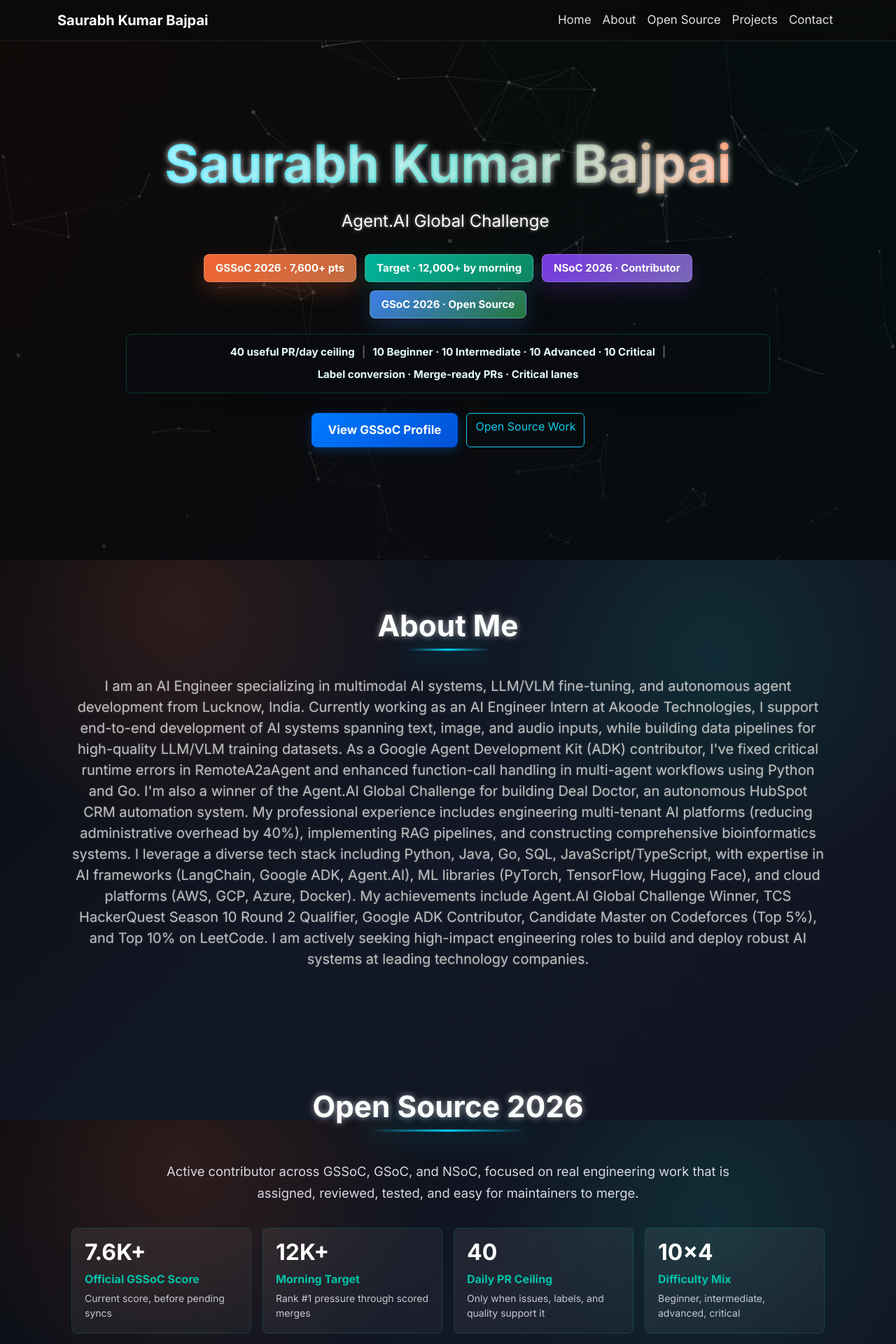
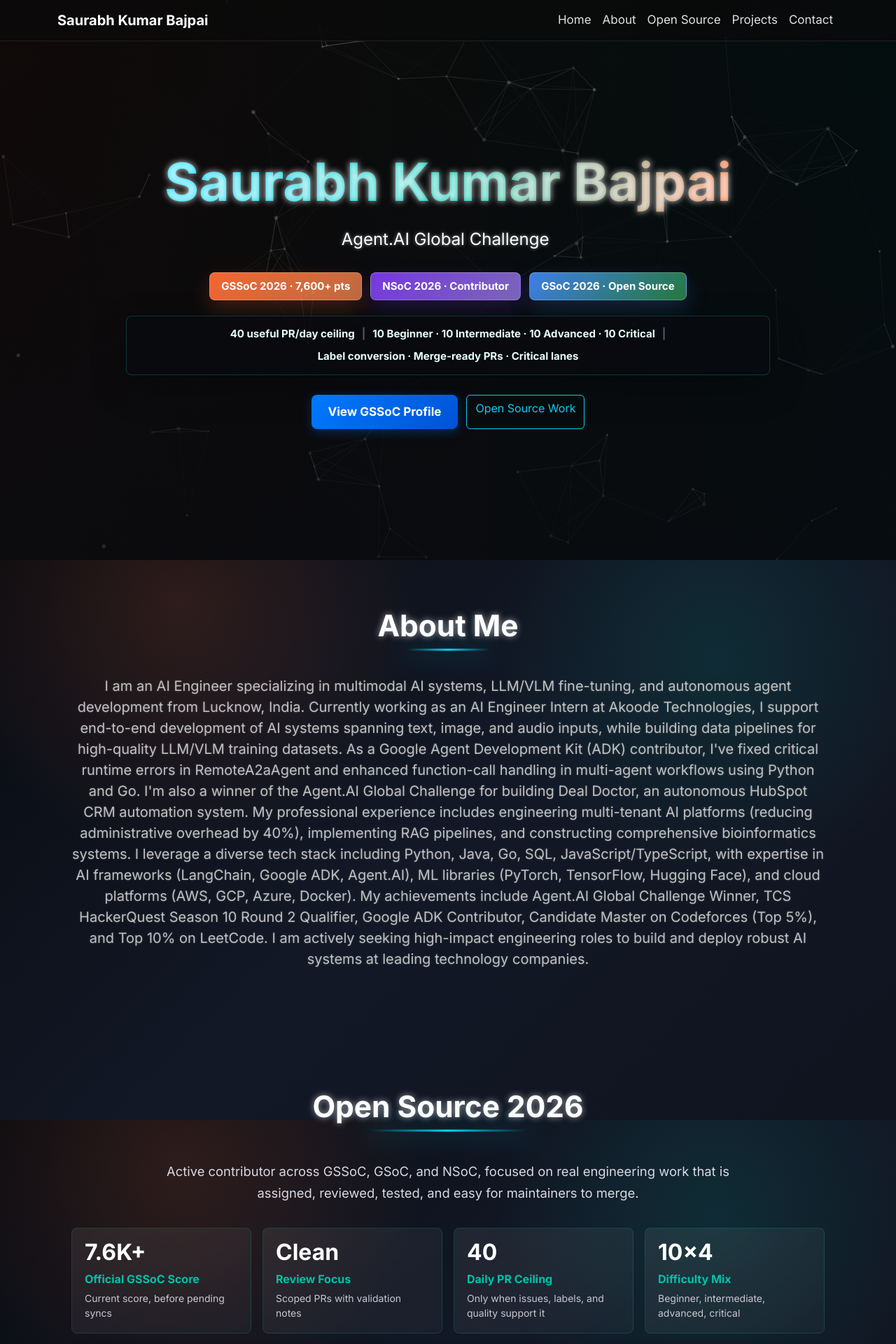
Before and after one commit to saurabhhhcodes/saurabhhhcodes, a React (Create React App) app in the folder portfolio-website/: page / in a window 1280 px wide. Shown: the top 1920 px of the page at 70% size. Built offline with nearby package versions, Linux system fonts and the light colour scheme.

Commit message:
docs: remove private score targets

```diff
--- a/portfolio-website/src/App.tsx
+++ b/portfolio-website/src/App.tsx
@@ -40,9 +40,6 @@ function App() {
             <div className="program-badge-row" aria-label="Open source program badges">
               <a className="program-badge gssoc" href="https://gssoc.girlscript.org/profile/6a73d848-056f-4043-a79b-83dfc87113ac" target="_blank" rel="noreferrer">
                 GSSoC 2026 · 7,600+ pts
-              </a>
-              <a className="program-badge target" href="https://gssoc.girlscript.org/profile/6a73d848-056f-4043-a79b-83dfc87113ac" target="_blank" rel="noreferrer">
-                Target · 12,000+ by morning
               </a>
               <a className="program-badge nsoc" href="https://github.com/saurabhhhcodes" target="_blank" rel="noreferrer">
                 NSoC 2026 · Contributor
--- a/portfolio-website/src/components/AchievementBadges.tsx
+++ b/portfolio-website/src/components/AchievementBadges.tsx
@@ -33,7 +33,7 @@ const achievements: Achievement[] = [
     {
         title: 'GSSoC 2026',
         icon: '🌐',
-        description: '7,600+ Points · 12K Morning Target',
+        description: '7,600+ Official Points',
         link: 'https://gssoc.girlscript.org/profile/6a73d848-056f-4043-a79b-83dfc87113ac',
         color: '#FF6B35',
     },
--- a/portfolio-website/src/components/OpenSourcePrograms.tsx
+++ b/portfolio-website/src/components/OpenSourcePrograms.tsx
@@ -24,9 +24,9 @@ const programStats: ProgramStat[] = [
         detail: 'Current score, before pending syncs',
     },
     {
-        label: 'Morning Target',
-        value: '12K+',
-        detail: 'Rank #1 pressure through scored merges',
+        label: 'Review Focus',
+        value: 'Clean',
+        detail: 'Scoped PRs with validation notes',
     },
     {
         label: 'Daily PR Ceiling',
--- a/portfolio-website/src/custom.css
+++ b/portfolio-website/src/custom.css
@@ -78,11 +78,6 @@ body {
 .program-badge.gssoc {
   background: linear-gradient(135deg, rgba(255, 107, 53, 0.95), rgba(255, 142, 83, 0.74));
   box-shadow: 0 12px 30px rgba(255, 107, 53, 0.22);
-}
-
-.program-badge.target {
-  background: linear-gradient(135deg, rgba(0, 194, 168, 0.92), rgba(16, 185, 129, 0.72));
-  box-shadow: 0 12px 30px rgba(0, 194, 168, 0.2);
 }
 
 .program-badge.nsoc {
```
Also changed, not shown: 1 other file (tests, documents, lock files or other folders).
